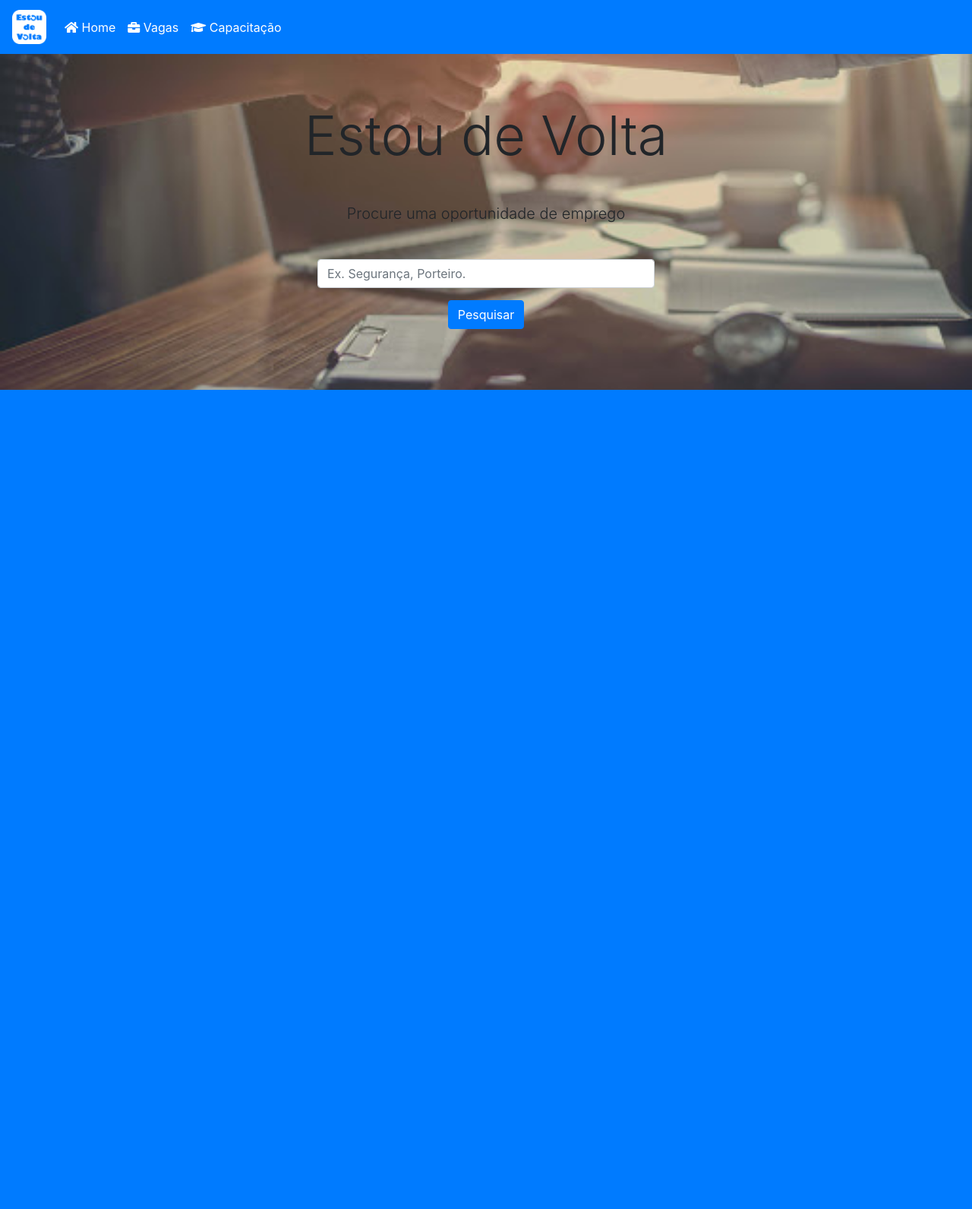
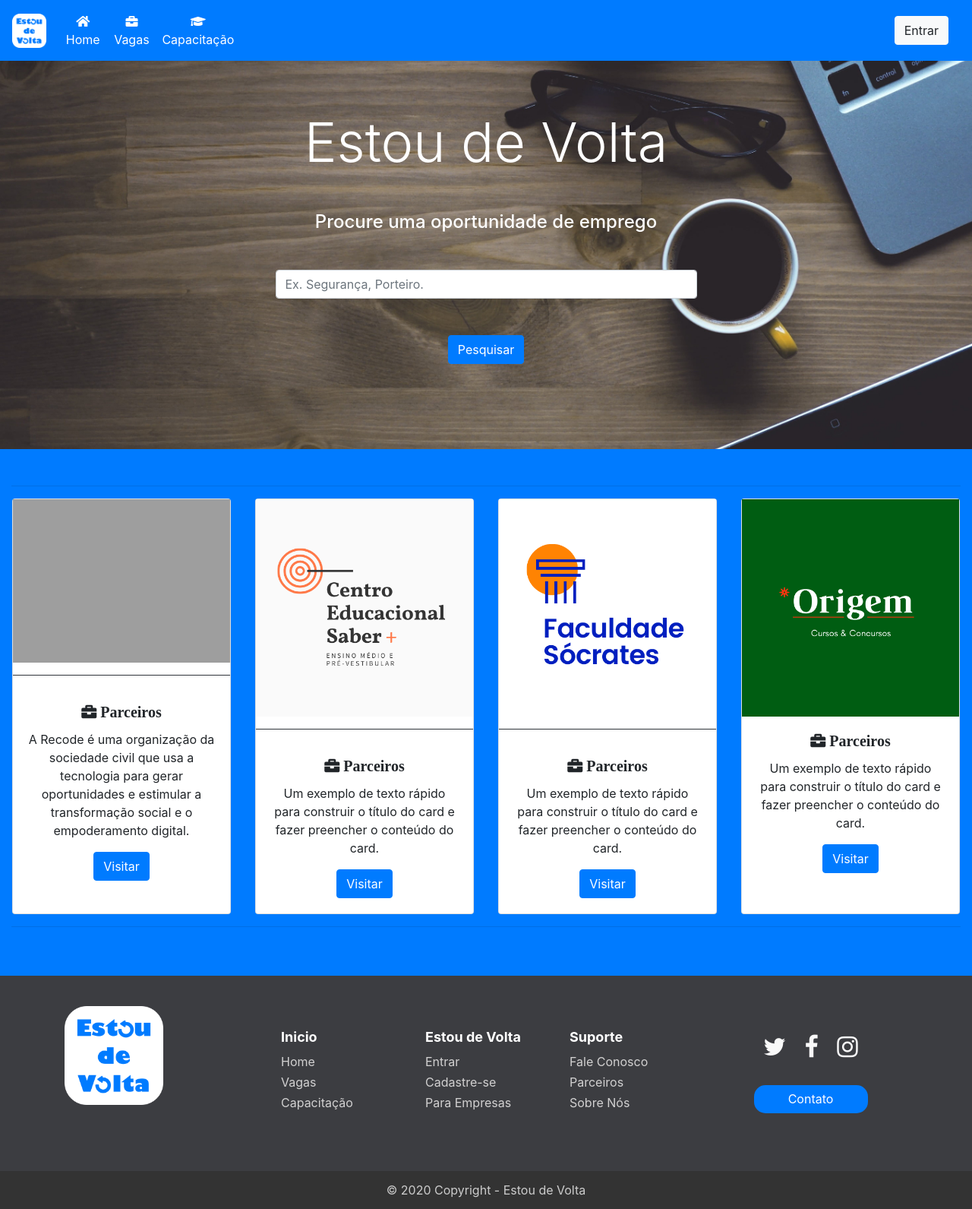
Before and after one commit to francinelio/Pagina-de-Vagas, a PHP site: page / in a window 1280 px wide. Shown: the whole page at 76% size. Before the commit the page ends 513 px from the top, so only its background shows below. Run offline with PHP 8.4, Linux system fonts and the light colour scheme; some libraries are stand-ins or nearby versions; grey boxes are pictures that could not be loaded.

Commit message:
Estilizando e Fazendo Rodapé bunito

```diff
--- a/assets/estilos.css
+++ b/assets/estilos.css
@@ -1,16 +1,17 @@
-
+ /* Barra de Pesquisa */
 .form {
 
-    width: 40%;
+    width: 50%;
 }
+
 
 .jumbotron {
 
 
-    background-image: url(img/emprego.jpg);
+    background-image: url(img/jobs.jpg);
     background-attachment: scroll;
     background-position:center;
     background-repeat: no-repeat;
     background-size: cover;
-
+    width: 100%;
 }
--- /dev/null
+++ b/assets/rodape.css
@@ -0,0 +1,130 @@
+#myFooter {
+    background-color: #3c3d41;
+    color: white;
+    padding-top: 40px;
+}
+
+#myFooter .footer-copyright {
+    background-color: #333333;
+    padding-top: 3px;
+    padding-bottom: 3px;
+    text-align: center;
+}
+
+#myFooter .row {
+    margin-bottom: 60px;
+}
+
+#myFooter .navbar-brand {
+    margin-top: 45px;
+    height: 65px;
+}
+
+#myFooter .footer-copyright p {
+    margin: 10px;
+    color: #ccc;
+}
+
+#myFooter ul {
+    list-style-type: none;
+    padding-left: 0;
+    line-height: 1.7;
+}
+
+#myFooter h5 {
+    font-size: 18px;
+    color: white;
+    font-weight: bold;
+    margin-top: 30px;
+}
+
+#myFooter h2 a{
+    font-size: 50px;
+    text-align: center;
+    color: #fff;
+}
+
+#myFooter a {
+    color: #d2d1d1;
+    text-decoration: none;
+}
+
+#myFooter a:hover,
+#myFooter a:focus {
+    text-decoration: none;
+    color: white;
+}
+
+#myFooter .social-networks {
+    text-align: center;
+    padding-top: 30px;
+    padding-bottom: 16px;
+}
+
+#myFooter .social-networks a {
+    font-size: 32px;
+    color: #f9f9f9;
+    padding: 10px;
+    transition: 0.2s;
+}
+
+#myFooter .social-networks a:hover {
+    text-decoration: none;
+}
+
+#myFooter .facebook:hover {
+    color: #0077e2;
+}
+
+#myFooter .instagram:hover {
+    color: purple;
+}
+
+#myFooter .twitter:hover {
+    color: #00aced;
+}
+
+#myFooter .btn {
+    color: white;
+    background-color: #007bff;
+    border-radius: 15px;
+    border: none;
+    width: 150px;
+    display: block;
+    margin: 0 auto;
+    margin-top: 10px;
+    line-height: 25px;
+}
+
+@media screen and (max-width: 767px) {
+    #myFooter {
+        text-align: center;
+    }
+}
+
+
+/* CSS utilizado para posicionar o rodapé no final da página. */
+/* Você pode remover isso. */
+
+html{
+    height: 100%;
+}
+
+body{
+    display: flex;
+    display: -webkit-flex;
+    flex-direction: column;
+    -webkit-flex-direction: column;
+    height: 100%;
+}
+
+.content{
+   flex: 1 0 auto;
+   -webkit-flex: 1 0 auto;
+   min-height: 200px;
+}
+
+#myFooter{
+   flex: 0 0 auto;
+   -webkit-flex: 0 0 auto;
+}
--- a/includes/cabecalho.php
+++ b/includes/cabecalho.php
@@ -10,7 +10,9 @@
     <!-- Bootstrap CSS -->
     <link rel="stylesheet" href="https://stackpath.bootstrapcdn.com/bootstrap/4.3.1/css/bootstrap.min.css" integrity="sha384-ggOyR0iXCbMQv3Xipma34MD+dH/1fQ784/j6cY/iJTQUOhcWr7x9JvoRxT2MZw1T" crossorigin="anonymous">
     <link rel="stylesheet" href="https://pro.fontawesome.com/releases/v5.13.0/css/all.css">
+    <link rel="stylesheet" href="http://cdnjs.cloudflare.com/ajax/libs/font-awesome/4.6.3/css/font-awesome.min.css">
     <link rel="stylesheet" href="assets/estilos.css">
+    <link rel="stylesheet" href="assets/rodape.css">
     <!-- Bootstrap CSS -->
 </head>
 
@@ -24,7 +26,7 @@
             <img src="assets/img/estou-de-volta-2.png" alt="Estou de Volta" width="45px" title="Estou de Volta">
         </a>
 
-        <div class="collapse navbar-collapse" id="navbarTogglerDemo03">
+        <div class="collapse navbar-collapse text-center" id="navbarTogglerDemo03">
             <ul class="navbar-nav mr-auto mt-2 mt-lg-0">
                 <li class="nav-item active">
                     <a class="nav-link" href="#"><i class="fas fa-home"></i> Home <span class="sr-only">(current)</span></a>
@@ -36,12 +38,9 @@
                     <a class="nav-link" href="#"><i class="fas fa-graduation-cap"></i> Capacitação </a>
                 </li>
             </ul>
-            <!-- Barra de Pesquisa
-            <form class="form-inline my-2 my-lg-0">
-                <input class="form-control mr-sm-2" type="search" placeholder="Search" aria-label="Search">
-                <button class="btn btn-outline-success my-2 my-sm-0" type="submit">Search</button>
-            </form>
-            -->
+            <div class="container-fluid text-right">
+                <button class="btn btn-light" type="submit">Entrar</button>
+            </div>
         </div>
     </nav>
     <!-- Fim da Barra Superior-->
--- a/includes/rodape.php
+++ b/includes/rodape.php
@@ -1,8 +1,70 @@
-<!-- Optional JavaScript -->
-<script src="https://code.jquery.com/jquery-3.3.1.slim.min.js" integrity="sha384-q8i/X+965DzO0rT7abK41JStQIAqVgRVzpbzo5smXKp4YfRvH+8abtTE1Pi6jizo" crossorigin="anonymous"></script>
-<script src="https://cdnjs.cloudflare.com/ajax/libs/popper.js/1.14.7/umd/popper.min.js" integrity="sha384-UO2eT0CpHqdSJQ6hJty5KVphtPhzWj9WO1clHTMGa3JDZwrnQq4sF86dIHNDz0W1" crossorigin="anonymous"></script>
-<script src="https://stackpath.bootstrapcdn.com/bootstrap/4.3.1/js/bootstrap.min.js" integrity="sha384-JjSmVgyd0p3pXB1rRibZUAYoIIy6OrQ6VrjIEaFf/nJGzIxFDsf4x0xIM+B07jRM" crossorigin="anonymous"></script>
+<div class="content">
 
-</body>
+<footer id="myFooter">
+    <div class="container">
+        <div class="row">
+            <div class="col-sm-3">
+                <h2 class="logo"><a href="" title="© 2020 Copyright - Estou de Volta">
+                    <img src="assets/img/estou-de-volta-2.png" alt="" width="130px"></a>
+                </h2>
+            </div>
+            <div class="col-sm-2">
+                <h5>Inicio</h5>
+                <ul>
+                    <li><a href="">Home</a></li>
+                    <li><a href="index.php">Vagas</a></li>
+                    <li><a href="">Capacitação</a></li>
+                </ul>
+            </div>
+            <div class="col-sm-2">
+                <h5>Estou de Volta</h5>
+                <ul>
+                    <li><a href="">Entrar</a></li>
+                    <li><a href="">Cadastre-se</a></li>
+                    <li><a href="">Para Empresas</a></li>
+                </ul>
+            </div>
+            <div class="col-sm-2">
+                <h5>Suporte</h5>
+                <ul>
+                    <li><a href="">Fale Conosco</a></li>
+                    <li><a href="">Parceiros</a></li>
+                    <li><a href="">Sobre Nós</a></li>
+                </ul>
+            </div>
+            <div class="col-sm-3">
+                <div class="social-networks">
+                    <a href="" class="twitter"><i class="fa fa-twitter"></i></a>
+                    <a href="" class="facebook"><i class="fa fa-facebook"></i></a>
+                    <a href="" class="instagram"><i class="fa fa-instagram"></i></a>
+                </div>
+                <a href="">
+                    <button type="button" class="btn btn-default">Contato</button>
+                </a>
+            </div>
+        </div>
+    </div>
+    <div class="footer-copyright">
+        <p>© 2020 Copyright - Estou de Volta</p>
+    </div>
+    </div>
 
-</html>
+
+
+
+
+
+
+
+    <!-- JavaScript Padrão -->
+    <script src="https://code.jquery.com/jquery-3.3.1.slim.min.js" integrity="sha384-q8i/X+965DzO0rT7abK41JStQIAqVgRVzpbzo5smXKp4YfRvH+8abtTE1Pi6jizo" crossorigin="anonymous"></script>
+    <script src="https://cdnjs.cloudflare.com/ajax/libs/popper.js/1.14.7/umd/popper.min.js" integrity="sha384-UO2eT0CpHqdSJQ6hJty5KVphtPhzWj9WO1clHTMGa3JDZwrnQq4sF86dIHNDz0W1" crossorigin="anonymous"></script>
+    <script src="https://stackpath.bootstrapcdn.com/bootstrap/4.3.1/js/bootstrap.min.js" integrity="sha384-JjSmVgyd0p3pXB1rRibZUAYoIIy6OrQ6VrjIEaFf/nJGzIxFDsf4x0xIM+B07jRM" crossorigin="anonymous"></script>
+    <!-- Fim de JavaScript Padrão -->
+    <!-- Scripts Rodapé -->
+    <script src="https://ajax.googleapis.com/ajax/libs/jquery/1.12.4/jquery.min.js"></script>
+    <script src="http://maxcdn.bootstrapcdn.com/bootstrap/3.3.7/js/bootstrap.min.js"></script>
+    <!-- Scripts Rodapé -->
+    </body>
+
+    </html>
--- a/index.php
+++ b/index.php
@@ -1,16 +1,73 @@
 <!-- Conexões com PHP/includes -->
 <?php require("includes/cabecalho.php") ?>
 
-
-<div class="jumbotron jumbotron-fluid text-center">
-        <div class="container">
+<div class="jumbotron jumbotron-fluid text-center text-white">
+    <div class="container">
         <h1 class="display-3">Estou de Volta </h1>
-        <h2 class="lead h4 my-5">Procure uma oportunidade de emprego</h2>
+        <h2 class="h4 my-5">Procure uma oportunidade de emprego</h2>
         <form class="form mx-auto">
             <input class="form-control mx-auto" type="search" placeholder="Ex. Segurança, Porteiro." aria-label="Ex. Segurança, Porteiro">
-            <button class="btn btn-primary mx-auto my-3" type="submit">Pesquisar</button>
+            <button class="btn btn-primary mx-auto my-5" type="submit">Pesquisar</button>
         </form>
-        </div>
+    </div>
 </div>
 
+<div class="container-fluid bg-primary text-center">
+    <hr>
+    <div class="row text-center">
+
+        <div class="card mx-auto" style="width: 18rem;">
+            <img class="img_cards" class="card-img-top" src="assets\img\recode_logo.png" alt="RecodePro" width="100%">
+            <hr class="bg-dark">
+            <div class="card-body">
+                <h5 class="card-title">
+                    <i class="fas fa-briefcase"> Parceiros </i>
+                </h5>
+                <p class="card-text">A Recode é uma organização da sociedade civil que usa a tecnologia para gerar oportunidades e estimular a transformação social e o empoderamento digital. </p>
+                <a href="https://www.recodepro.org.br/" target="_blank"   class="btn btn-primary">Visitar</a>
+            </div>
+        </div>
+
+        <div class="card mx-auto" style="width: 18rem;">
+            <img class="img_cards" class="card-img-top" src="assets/img/logo_escola.png" alt="Logo Escola" width="100%">
+            <hr class="bg-dark">
+            <div class="card-body">
+                <h5 class="card-title">
+                    <i class="fas fa-briefcase"> Parceiros</i>
+                </h5>
+                <p class="card-text">Um exemplo de texto rápido para construir o título do card e fazer preencher o conteúdo do card.</p>
+                <a href="#" class="btn btn-primary">Visitar</a>
+            </div>
+        </div>
+
+        <div class="card mx-auto" style="width: 18rem;">
+            <img class="img_cards" class="card-img-top" src="assets/img/logo_faculdade.png" alt="Logo Faculdade" width="100%">
+            <hr class="bg-dark">
+            <div class="card-body">
+                <h5 class="card-title">
+                    <i class="fas fa-briefcase"> Parceiros </i>
+                </h5>
+                <p class="card-text">Um exemplo de texto rápido para construir o título do card e fazer preencher o conteúdo do card.</p>
+                <a href="#" class="btn btn-primary">Visitar</a>
+            </div>
+        </div>
+
+        <div class="card mx-auto" style="width: 18rem;">
+            <img class="img_cards" class="card-img-top" src="assets/img/logo_curso.png" alt="Logo Curso" width="100%">
+            <div class="card-body">
+                <h5 class="card-title">
+                    <i class="fas fa-briefcase"> Parceiros </i>
+                </h5>
+                <p class="card-text">Um exemplo de texto rápido para construir o título do card e fazer preencher o conteúdo do card.</p>
+                <a href="#" class="btn btn-primary">Visitar</a>
+            </div>
+        </div>
+    </div>
+    <hr>
+    <br><br>
+</div>
+
+</div>
+
+
 <?php require("includes/rodape.php") ?>
```
Also changed, not shown: assets/img/emprego.jpg (deleted), assets/img/jobs.jpg (added), assets/img/logo_InforMEI.png (deleted), assets/img/logo_curso.png (added), assets/img/logo_escola.png (added), assets/img/logo_faculdade.png (added), assets/img/logo_pet.png (added).
